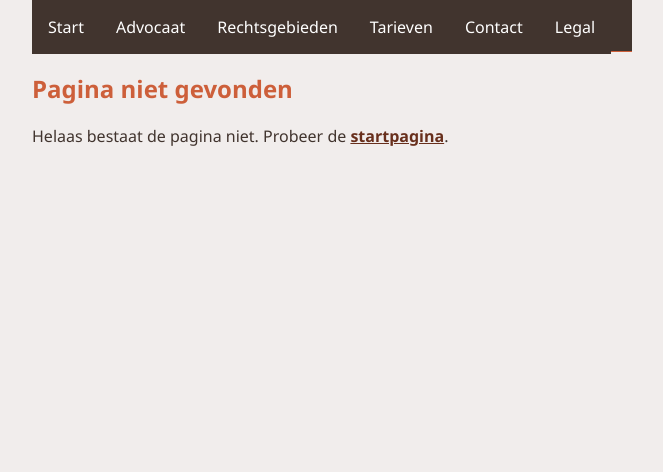
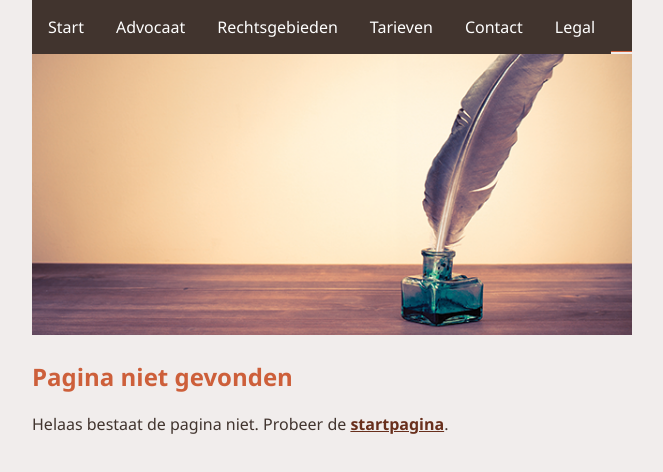
Before and after one commit to ebabel-eu/nl-deklerklegal, a website: page public/error.html in a window 1280 px wide. Shown: the whole page, without its empty margins (308-971 px from the left). Drawn offline with Linux system fonts and the light colour scheme.

Commit message:
Fix image.

```diff
--- a/public/error.html
+++ b/public/error.html
@@ -50,6 +50,9 @@
         </li>
       </ul>
     </nav>
+    <div>
+      <img src="/images/logo.png" width="600" height="281" alt="De Klerk Legal logo">
+    </div>
 
     <section class="content">
       <h1>Pagina niet gevonden</h1>
```
Also changed, not shown: public/index.html (+1 -1 lines).
